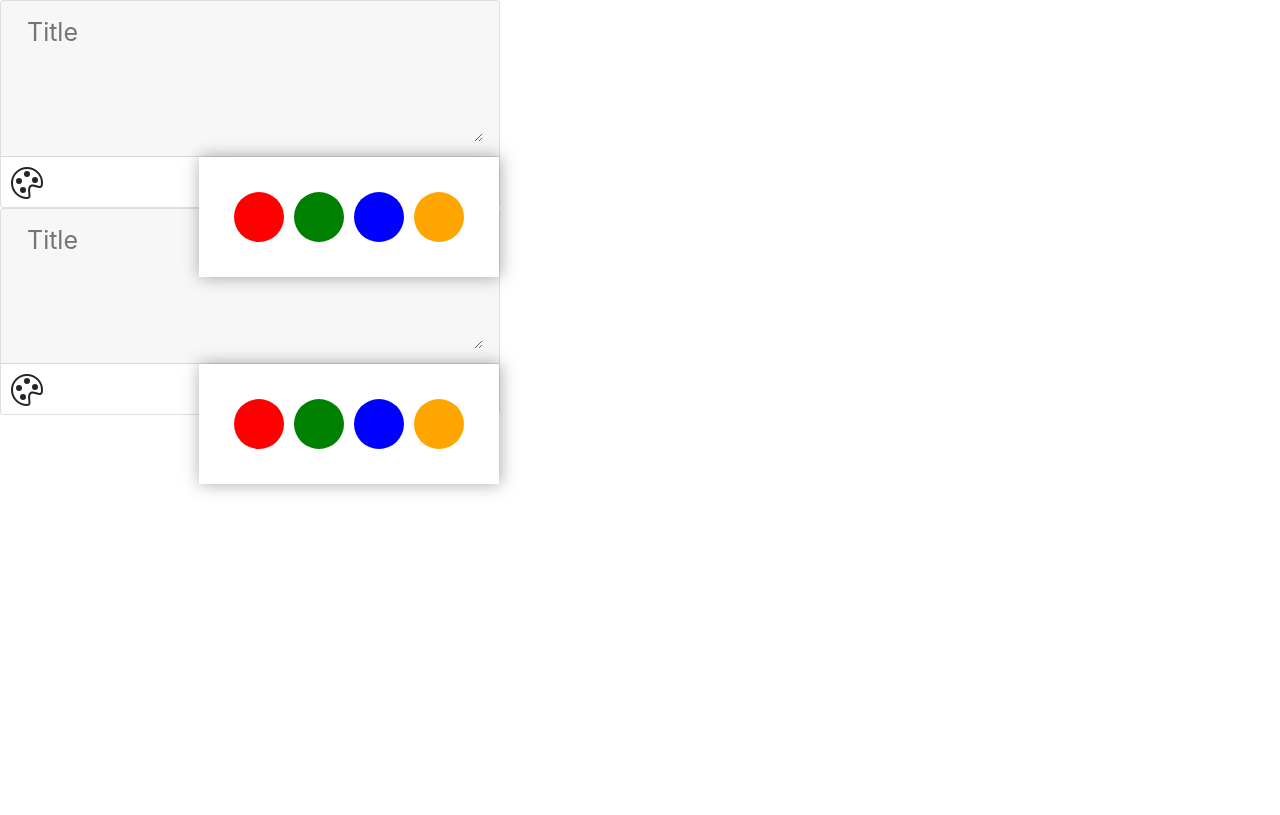
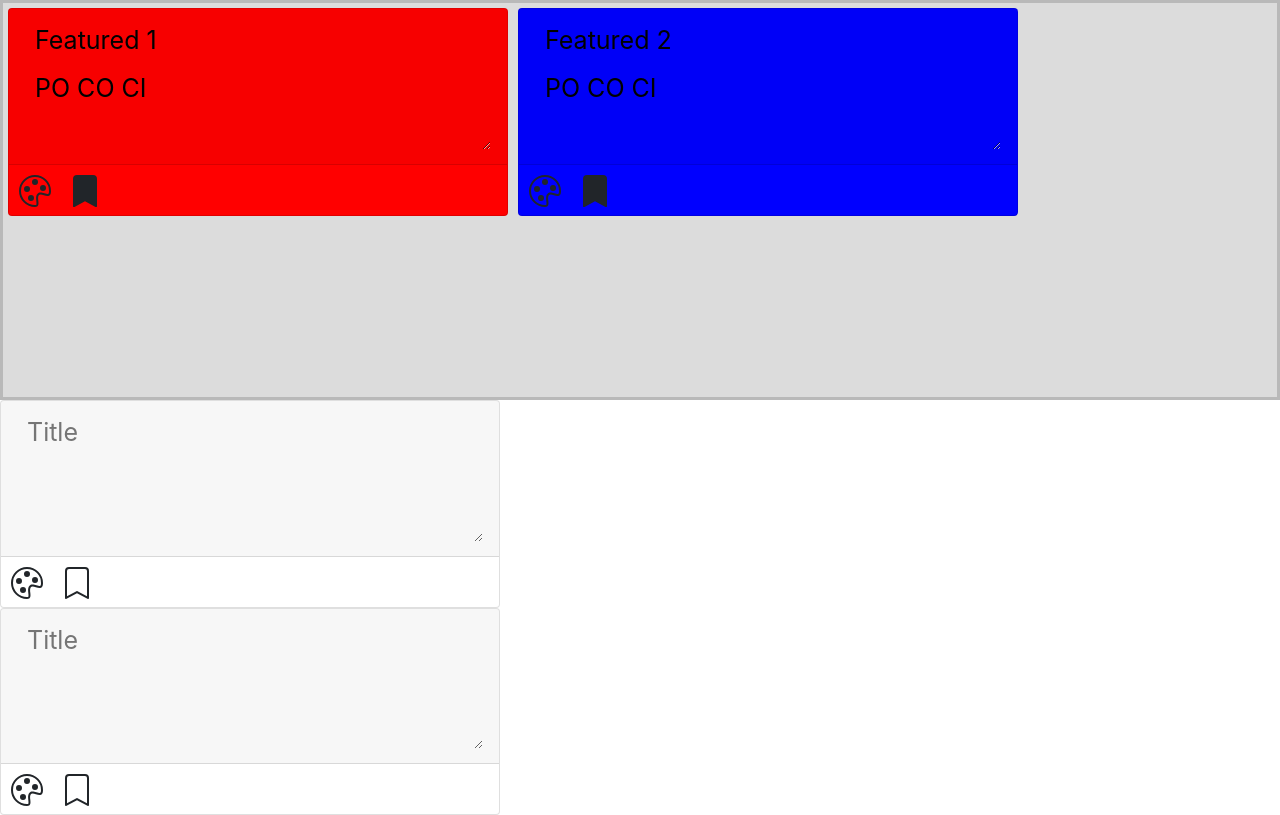
Before and after one commit to DcBD/labs-js-mini-projects, a website built with webpack: page 4_PROJEKT/src/index.html in a window 1280 px wide. Built offline with nearby package versions, Linux system fonts and the light colour scheme.

Commit message:
Add featured list:

```diff
--- a/4_PROJEKT/src/app.ts
+++ b/4_PROJEKT/src/app.ts
@@ -1,4 +1,6 @@
+import AppStorage from "./common/AppStorage";
 import AppComponent from "./common/components/AppComponent";
+import Featured from "./common/components/Dashboard/Featured";
 import NoteEditor from "./common/components/Note/NoteEditor";
 
 export class App {
@@ -18,6 +20,12 @@ export class App {
             parentNode: root,
         }, [
             {
+                ComponentName: Featured,
+                props: {
+                    notes: AppStorage.getData().filter(i => i.featured)
+                }
+            },
+            {
                 ComponentName: NoteEditor,
                 props: {}
             },
--- /dev/null
+++ b/4_PROJEKT/src/common/AppStorage.ts
@@ -0,0 +1,43 @@
+
+
+
+export interface Note { title: string, color: string, text: string, featured: boolean }
+
+export interface NotesList extends Array<Note> { }
+
+export default class AppStorage {
+
+
+    public static getData = (): NotesList => {
+        return [
+            {
+                title: "Test123",
+                color: "white",
+                text: "PO CO CI",
+                featured: false
+            },
+            {
+                title: "Test1234",
+                color: "white",
+                text: "PO CO CI 2",
+                featured: false
+            },
+            {
+                title: "Featured 1",
+                color: "red",
+                text: "PO CO CI",
+                featured: true
+            },
+            {
+                title: "Featured 2",
+                color: "blue",
+                text: "PO CO CI",
+                featured: true
+            }
+        ]
+    }
+
+
+
+
+}
--- a/4_PROJEKT/src/common/Icons.ts
+++ b/4_PROJEKT/src/common/Icons.ts
@@ -3,8 +3,16 @@
 
 export default class Icons {
 
-    public static palette = () => `<svg xmlns="http://www.w3.org/2000/svg" width="16" height="16" fill="currentColor" class="bi bi-palette" viewBox="0 0 16 16">
+  public static palette = () => `<svg xmlns="http://www.w3.org/2000/svg" width="16" height="16" fill="currentColor" class="bi bi-palette" viewBox="0 0 16 16">
     <path d="M8 5a1.5 1.5 0 1 0 0-3 1.5 1.5 0 0 0 0 3zm4 3a1.5 1.5 0 1 0 0-3 1.5 1.5 0 0 0 0 3zM5.5 7a1.5 1.5 0 1 1-3 0 1.5 1.5 0 0 1 3 0zm.5 6a1.5 1.5 0 1 0 0-3 1.5 1.5 0 0 0 0 3z"/>
     <path d="M16 8c0 3.15-1.866 2.585-3.567 2.07C11.42 9.763 10.465 9.473 10 10c-.603.683-.475 1.819-.351 2.92C9.826 14.495 9.996 16 8 16a8 8 0 1 1 8-8zm-8 7c.611 0 .654-.171.655-.176.078-.146.124-.464.07-1.119-.014-.168-.037-.37-.061-.591-.052-.464-.112-1.005-.118-1.462-.01-.707.083-1.61.704-2.314.369-.417.845-.578 1.272-.618.404-.038.812.026 1.16.104.343.077.702.186 1.025.284l.028.008c.346.105.658.199.953.266.653.148.904.083.991.024C14.717 9.38 15 9.161 15 8a7 7 0 1 0-7 7z"/>
   </svg>`
+
+  public static bookmarkFilled = () => `<svg xmlns="http://www.w3.org/2000/svg" width="16" height="16" fill="currentColor" class="bi bi-bookmark-fill" viewBox="0 0 16 16">
+  <path d="M2 2v13.5a.5.5 0 0 0 .74.439L8 13.069l5.26 2.87A.5.5 0 0 0 14 15.5V2a2 2 0 0 0-2-2H4a2 2 0 0 0-2 2z"/>
+</svg>`
+
+  public static bookmark = () => `<svg xmlns="http://www.w3.org/2000/svg" width="16" height="16" fill="currentColor" class="bi bi-bookmark" viewBox="0 0 16 16">
+  <path d="M2 2a2 2 0 0 1 2-2h8a2 2 0 0 1 2 2v13.5a.5.5 0 0 1-.777.416L8 13.101l-5.223 2.815A.5.5 0 0 1 2 15.5V2zm2-1a1 1 0 0 0-1 1v12.566l4.723-2.482a.5.5 0 0 1 .554 0L13 14.566V2a1 1 0 0 0-1-1H4z"/>
+</svg>`
 }
--- /dev/null
+++ b/4_PROJEKT/src/common/components/Dashboard/Featured.ts
@@ -0,0 +1,55 @@
+import { NotesList } from "../../AppStorage";
+import { Component } from "../../framework/Component";
+import NoteEditor from "../Note/NoteEditor";
+
+
+export default class Featured extends Component {
+
+    private notes: NotesList;
+
+    constructor({ parentNode, notes }: { parentNode: HTMLElement, notes: NotesList }) {
+
+        super({
+            node: document.createElement("div"),
+            parentNode: parentNode,
+        })
+
+        this.setNotes(notes);
+
+        this.update(this.generateContent());
+
+        console.log(notes);
+    }
+
+
+    public setNotes = (notes: NotesList) => {
+        this.notes = notes;
+    }
+
+
+    private generateContent = (): HTMLElement => {
+
+
+        const _root = document.createElement("div");
+        _root.id = "featured";
+
+
+
+        new Component({ parentNode: _root }, [
+            ...this.notes.map(note => {
+                return {
+                    ComponentName: NoteEditor,
+                    props: note
+                }
+            })
+        ])
+
+
+
+        return _root;
+    }
+
+
+
+
+}
--- a/4_PROJEKT/src/common/components/Note/NoteEditor.ts
+++ b/4_PROJEKT/src/common/components/Note/NoteEditor.ts
@@ -1,25 +1,40 @@
+import { Note } from "../../AppStorage";
 import { Component } from "../../framework/Component";
+import Icons from "../../Icons";
 import Pallette from "../Palette/Palette";
 
+
+interface Props extends Note {
+    parentNode: HTMLElement
+}
 export default class NoteEditor extends Component {
 
     public getTitle = () => this.getAttributeElement<HTMLInputElement>("title").value
     public getText = () => this.getAttributeElement<HTMLTextAreaElement>("text").value
 
-    constructor({ parentNode }: { parentNode: HTMLElement }) {
+    private props: Note;
+    private isFeatured: boolean;
+
+    constructor(props: Props) {
 
         super({
             node: document.createElement("div"),
-            parentNode: parentNode,
+            parentNode: props.parentNode,
         })
+        this.props = props;
+        this.isFeatured = !!props.featured;
+        this.update(this.generateContent());
 
-        this.update(this.generateContent());
 
     }
 
 
 
+    private handleColorChange = (color: string) => {
+        const container = this.getNode().querySelector('.card') as HTMLDivElement;
 
+        container.style.backgroundColor = color;
+    }
 
     private generateContent = (): HTMLElement => {
 
@@ -27,6 +42,8 @@ export default class NoteEditor extends Component {
         const _root = document.createElement("div");
         _root.className = "card";
         _root.setAttribute("style", "width:500px");
+        if (this.props.color)
+            _root.style.backgroundColor = this.props.color;
         /* #endregion */
 
         /* #region  HEADER */
@@ -41,6 +58,8 @@ export default class NoteEditor extends Component {
         _title.dataset.attribute = "title";
         _title.className = "editor-text";
         _title.placeholder = "Title";
+        if (this.props.title)
+            _title.value = this.props.title;
         _header.append(_title);
         /* #endregion */
 
@@ -48,12 +67,36 @@ export default class NoteEditor extends Component {
         const _text = document.createElement("textarea");
         _text.className = "editor-text";
         _text.dataset.attribute = "text";
+        if (this.props.text)
+            _text.value = this.props.text;
         _header.append(_text);
         /* #endregion */
 
         const _footer = document.createElement("div");
-        new Pallette({ parentNode: _footer });
+        _footer.className = "footer";
+        new Pallette({ parentNode: _footer, setColor: this.handleColorChange });
+
         _root.append(_footer);
+
+
+        const _toggleFeatured = document.createElement("div");
+        _toggleFeatured.className = "action-btn"
+        _toggleFeatured.innerHTML = this.isFeatured ? Icons.bookmarkFilled() : Icons.bookmark();
+        _toggleFeatured.addEventListener("mouseenter", (e) => {
+            const element = e.target as HTMLDivElement;
+            element.innerHTML = this.isFeatured ? Icons.bookmark() : Icons.bookmarkFilled();
+        });
+
+        _toggleFeatured.addEventListener("mouseleave", (e) => {
+            const element = e.target as HTMLDivElement;
+            element.innerHTML = this.isFeatured ? Icons.bookmarkFilled() : Icons.bookmark();
+        });
+
+
+
+        _footer.append(_toggleFeatured);
+
+
 
 
         return _root;
--- a/4_PROJEKT/src/common/components/Palette/ColorButton.ts
+++ b/4_PROJEKT/src/common/components/Palette/ColorButton.ts
@@ -7,13 +7,16 @@ export default class ColorButton extends Component {
 
     public getColor = () => this.getAttributeElement<HTMLElement>('color').dataset.color;
 
-    constructor({ parentNode, color }: { parentNode: HTMLElement, color: string }) {
+    public readonly onClick: (color: string) => void
+
+    constructor({ parentNode, color, onClick }: { parentNode: HTMLElement, color: string, onClick: (color: string) => void }) {
 
         super({
             node: document.createElement("div"),
             parentNode: parentNode,
         })
         this.color = color;
+        this.onClick = onClick;
 
         this.update(this.generateContent());
 
@@ -32,6 +35,7 @@ export default class ColorButton extends Component {
         _root.addEventListener("click", this.handleClick);
         _root.style.backgroundColor = this.color;
         _root.dataset.attribute = 'color';
+        _root.addEventListener("click", () => this.onClick(this.color));
         /* #endregion */
 
 
--- a/4_PROJEKT/src/common/components/Palette/Palette.ts
+++ b/4_PROJEKT/src/common/components/Palette/Palette.ts
@@ -7,43 +7,72 @@ export default class Pallette extends Component {
     public getTitle = () => this.getAttributeElement<HTMLInputElement>("title").value
     public getText = () => this.getAttributeElement<HTMLTextAreaElement>("text").value
 
-    public colors = ['red', 'green', 'blue', 'orange']
+    public colors = ['white', 'red', 'green', 'blue', 'orange']
+    public isToggled = true;
+    public color: string = "white"
+    public setColor: (color: string) => void
 
-    constructor({ parentNode }: { parentNode: HTMLElement }) {
+    constructor({ parentNode, setColor }: { parentNode: HTMLElement, setColor: (color: string) => void }) {
 
         super({
             node: document.createElement("div"),
             parentNode: parentNode,
         })
 
+        this.setColor = setColor;
         this.update(this.generateContent());
 
     }
 
 
 
+    public toggle = (show: boolean = true) => {
 
+        const palette = this.getNode().querySelector('.palette');
+        const classes = palette.className.replace(/hidden/, "");
+
+        if (show) {
+            palette.className = classes + " hidden";
+        } else {
+            palette.className = classes;
+        }
+
+        this.isToggled = show;
+    }
+
+    private handleSelectColor = (color: string) => {
+        this.color = color;
+        this.toggle(true);
+        this.setColor(color);
+    }
 
     private generateContent = (): HTMLElement => {
 
+        this.getNode().style.width = "50px";
+
         /* #region  ROOT */
         const _root = document.createElement("div");
-        _root.className = "d-flex"
+        _root.style.width = "50px"
+
         /* #endregion */
 
         /* #region  BUTTON */
         const _showPalletteBtn = document.createElement("div");
         _showPalletteBtn.className = "action-btn"
         _showPalletteBtn.innerHTML = Icons.palette();
-
+        _showPalletteBtn.addEventListener("click", () => {
+            this.toggle(!this.isToggled);
+        })
         /* #endregion */
 
+        /* #region  Palette select */
         const _palette = document.createElement("div");
-        _palette.className = "palette d-flex";
+        _palette.className = "palette d-flex hidden";
 
         for (const color of this.colors) {
-            new ColorButton({ parentNode: _palette, color: color });
+            new ColorButton({ parentNode: _palette, color: color, onClick: this.handleSelectColor });
         }
+        /* #endregion */
 
 
 
--- a/4_PROJEKT/src/main.scss
+++ b/4_PROJEKT/src/main.scss
@@ -59,6 +59,7 @@ textarea {
   margin: 5px;
   cursor: pointer;
   transition: height ease-in 0.1s;
+  border: solid rgba(128, 128, 128, 0.281) 1px;
   &:hover {
     height: 65px;
   }
@@ -74,3 +75,23 @@ textarea {
   -moz-box-shadow: 1px 0px 16px 0px rgba(0, 0, 0, 0.35);
   right: 0px;
 }
+
+.hidden {
+  display: none !important;
+}
+
+#featured {
+  width: 100%;
+  min-height: 50vh;
+  display: flex;
+  border: solid rgba(128, 128, 128, 0.384);
+  background: rgba(83, 83, 83, 0.205);
+
+  & > div {
+    margin: 5px;
+  }
+}
+
+.footer {
+  display: flex;
+}
```
